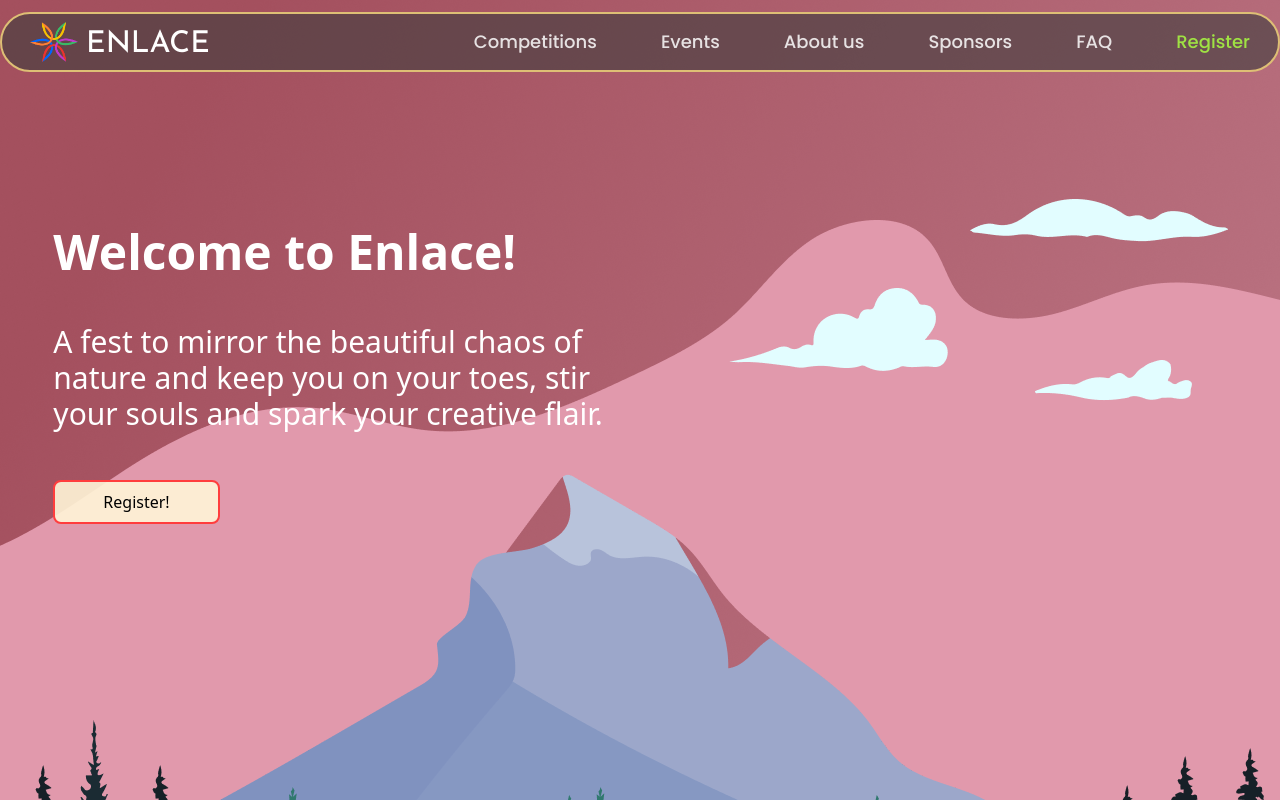
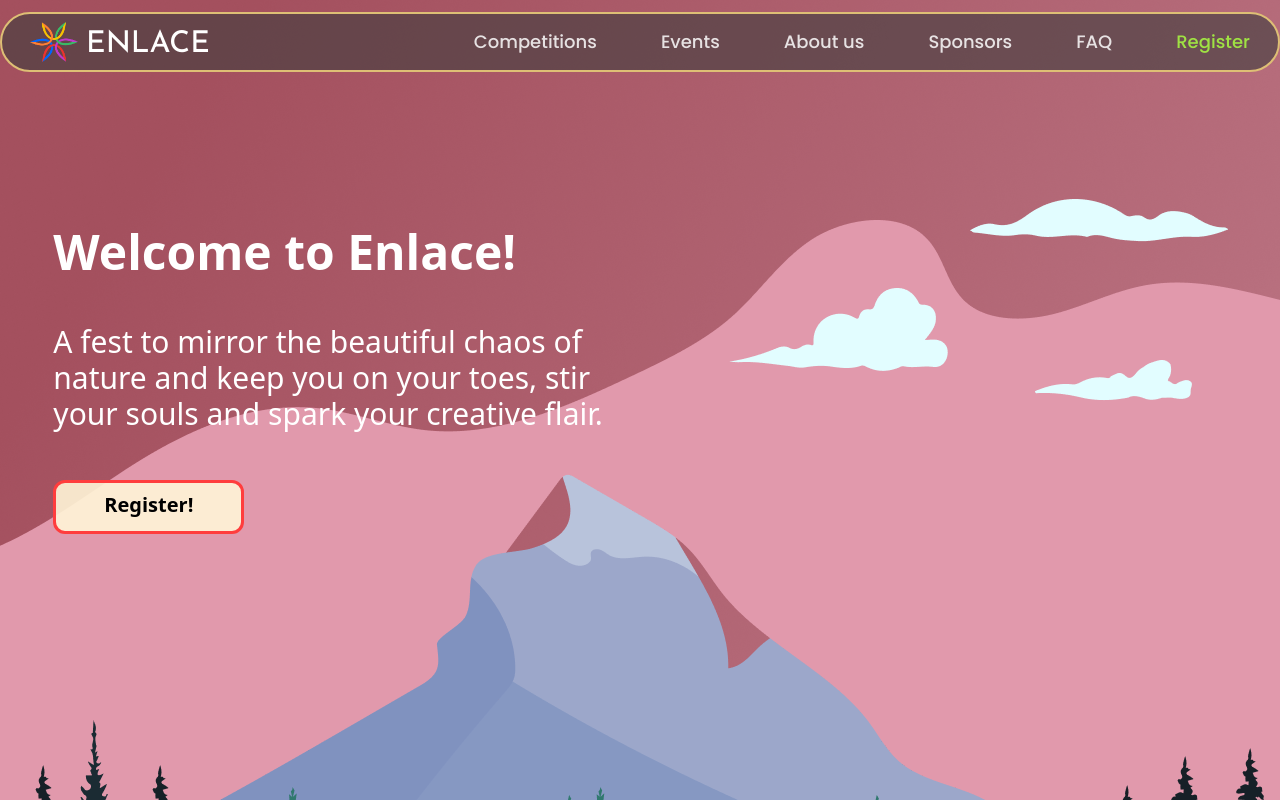
Before and after one commit to iiitkottayam/Enlace, a React (Create React App) app in the folder Enlace-main/: page / in a window 1280 px wide. Shown: the top 800 px of the page. Built offline with nearby package versions, Linux system fonts and the light colour scheme.

Commit message:
Reimagined Register Button

```diff
--- a/Enlace-main/src/components/RegisterButton.jsx
+++ b/Enlace-main/src/components/RegisterButton.jsx
@@ -1,7 +1,7 @@
 
 const RegisterButton = () => {
     return (
-        <a href="#" className="inline-block rounded-lg bg-[#FFF6D8]/90  px-12 py-2 border-2 border-[#FF3D3D]">Register!</a>
+        <a href="#" className="inline-block rounded-xl bg-[#FFF6D8]/90  px-12 pt-2 pb-3 border-[3px] border-[#FF3D3D] font-semibold text-xl">Register!</a>
     );
 };
 
```
